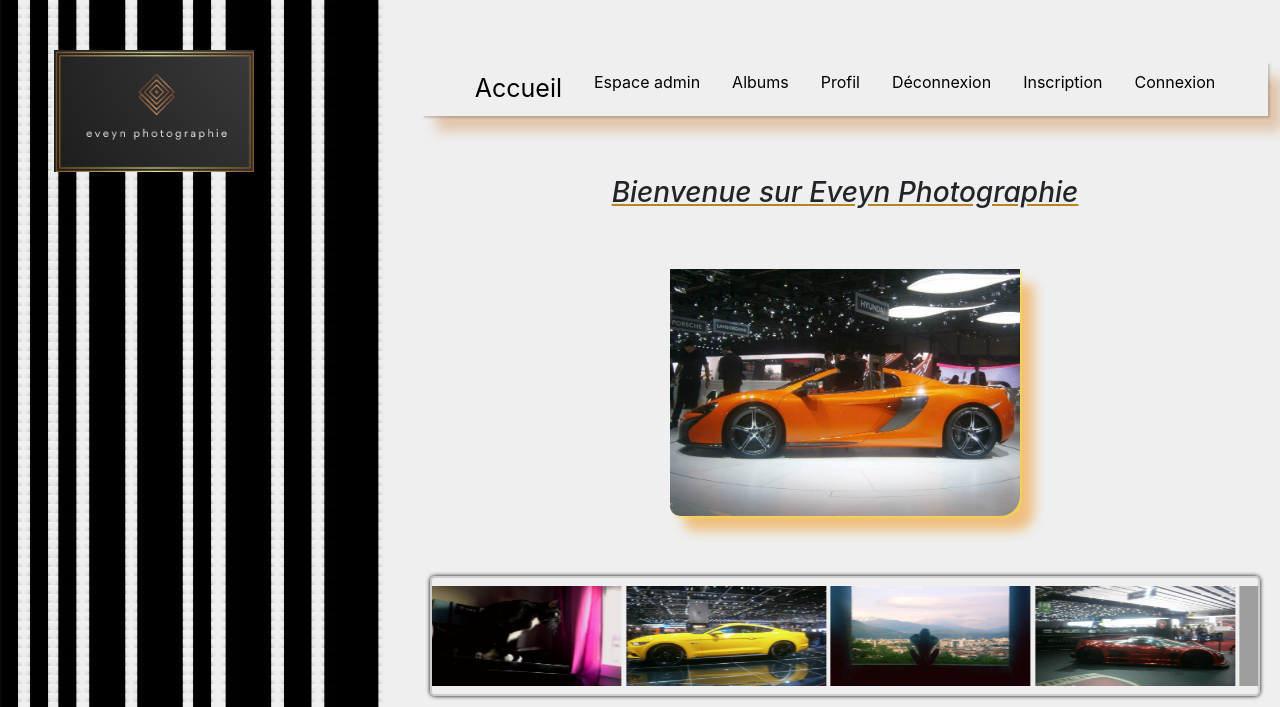
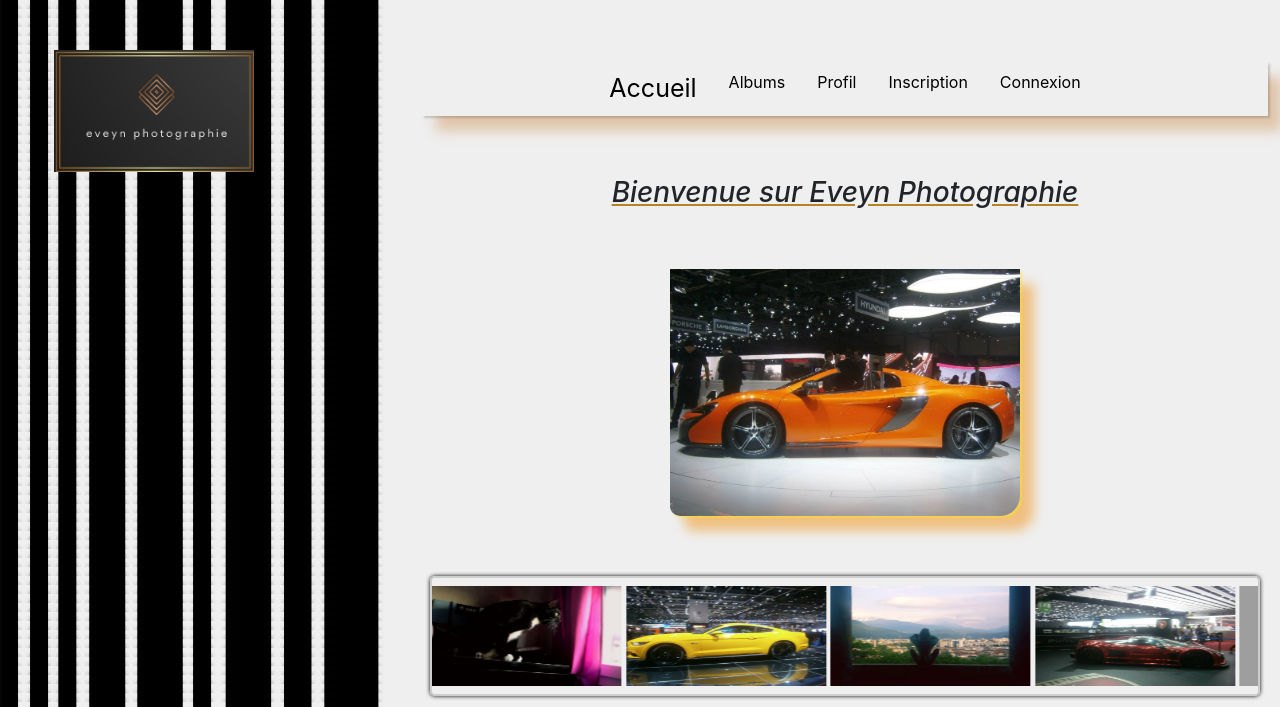
Before and after one commit to Eveyn-6/projet, a PHP site: page / in a window 1280 px wide. Shown: the top 707 px of the page. Run offline with PHP 8.4, Linux system fonts and the light colour scheme; grey boxes are pictures that could not be loaded.

Commit message:
form_suite

```diff
--- a/controller/frontoffice.php
+++ b/controller/frontoffice.php
@@ -28,24 +28,29 @@ function album()
 
     require_once('view/albumView.php');
 }
+
 function urbex()
 {
 
     require_once('view/urbexView.php');
     $title = " Urbex| Urbex";
 }
+
 function cars()
 {
 
     require_once('view/carsView.php');
     $title = " Cars| Auto";
 }
+
 function nature()
 {
 
     require_once('view/natureView.php');
     $title = " Nature| Nature";
 }
+
+
 
 function connexionController()
 {
@@ -69,24 +74,20 @@ function connexionController()
             if (!$connexion) {
 
                 $erreurs[] = 'Identifiants ou MDP incorrect ! ';
-            } else {
+            }
+
             if ($password_connect) {
                 session_start();
                 $_SESSION['id'] = $connexion['id'];
                 $_SESSION['pseudo'] = $pseudo;
                 header("Location: index.php?action=profil");
-                } else {
-                    $erreurs[] = 'Identifiants ou MDP incorrect ! ';
             }
         }
     } else {
-            $erreurs[] = 'Identifiants ou MDP incorrect ! ';
     }
+    require_once("view/connexionView.php");
 }
 
-
-    require_once("view/connexionView.php");
-}
 
 function inscriptionController()
 {
@@ -95,12 +96,14 @@ function inscriptionController()
     $errors = [];
 
     if ($_SERVER["REQUEST_METHOD"] == "POST" && isset($_POST['inscriptionView'])) {
+
         if (empty($_POST['pseudo']) or empty($_POST['email']) or empty($_POST['password']) or empty($_POST['password2'])) {
             $errors[] = "Veuillez remplir tous les champs demandés";
         }
 
         $pseudo = htmlspecialchars($_POST['pseudo']);
         $email = htmlspecialchars($_POST['email']);
+
         if (!filter_var($email, FILTER_VALIDATE_EMAIL)) {
             $errors[] = "L'Email saisie n'est pas valide choissisez-en un autre ";
         }
@@ -115,7 +118,7 @@ function inscriptionController()
             $errors[] = "Pseudo déjà utilisé choissisez-en un autre";
         }
 
-        if ($_POST['password'] != $_POST['password2']) {
+        if ($_POST['password'] == $_POST['password2']) {
 
             if (count($errors) == 0) {
                 $password = password_hash($_POST['password'], PASSWORD_DEFAULT);
@@ -127,16 +130,13 @@ function inscriptionController()
 
                 ));
 
-
                 header("Location:index.php?action=profil");
             }
         }
+    }
+    require_once("view/inscriptionView.php");
+}
 
-
-
-    require_once("view/inscriptionView.php");
-
- }
 function profilController()
 {
     $message = "Bienvenue";
@@ -152,13 +152,10 @@ function inscriptionController()
     } else {
         header("Location:index.php?action=connexion");
         die();
+    }
+
     require_once("view/profilView.php");
 }
-    }
-
-
-
-
 
 function editprofilController()
 {
@@ -170,27 +167,28 @@ function inscriptionController()
         header("Location:index.php?action=connexion");
         die();
     }
-    }
 
     $bdd = dbConnect();
-    if (isset($_SESSION) && isset($_SESSION['id']))
+
+    if (isset($_SESSION) && isset($_SESSION['id'])) {
         $getid = intval($_SESSION['id']);
         $requser = $bdd->prepare('SELECT * FROM user WHERE id = ?');
         $requser->execute(array($getid));
         $user = $requser->fetch();
+
         if ($_SERVER["REQUEST_METHOD"] == "POST") {
             $requser = $bdd->prepare('UPDATE `user` SET `pseudo`= :pseudo,`email`= :email,`password`= :password WHERE id= :id');
             $requser->execute(array(
                 'id' => $user['ID'],
-            'pseudo' => $user['pseudo'],
-            'email' => $user['email'],
-            'password' => $user['password'],
+                'pseudo' => $_POST['pseudo'],
+                'email' => $_POST['email'],
+                'password' => $_POST['password'],
             ));
             header("Location:index.php?action=profil");
         }
+    }
     require_once("view/editView.php");
 }
-
 
 
 function deconnexion()
--- a/view/editView.php
+++ b/view/editView.php
@@ -16,7 +16,7 @@
         </div>
         <div class="input_group">
             <label>Mot de passe:</label>
-            <input type="password" placeholder="Mot de passe" value="<?php echo $user['password'] ?> name=" password">
+            <input type="password" placeholder="Mot de passe" value="<?php echo $user['password'] ?> "name= "password">
         </div>
         <div class="input_group">
             <div class="btn"><button type="submit">Envoyer</button></div>
--- a/view/templates.php
+++ b/view/templates.php
@@ -1,55 +1,73 @@
 <!DOCTYPE html>
 <html>
+
 <head>
   <meta charset="utf-8">
   <title> </title>
-    <link rel="stylesheet" href="https://stackpath.bootstrapcdn.com/bootstrap/4.5.2/css/bootstrap.min.css"
-        integrity="sha384-JcKb8q3iqJ61gNV9KGb8thSsNjpSL0n8PARn9HuZOnIxN0hoP+VmmDGMN5t9UJ0Z" crossorigin="anonymous">
+  <link rel="stylesheet" href="https://stackpath.bootstrapcdn.com/bootstrap/4.5.2/css/bootstrap.min.css" integrity="sha384-JcKb8q3iqJ61gNV9KGb8thSsNjpSL0n8PARn9HuZOnIxN0hoP+VmmDGMN5t9UJ0Z" crossorigin="anonymous">
   <link rel="stylesheet" href="public/css/style.css">
 </head>
+
 <body>
   <div class="wrapper">
-      <div class="left"><a href="index.php?action=home"><img id="logo_left" src="public/images/logo7.png" alt="logo Eveyn photographie"/></a> </div>
+    <div class="left"><a href="index.php?action=home"><img id="logo_left" src="public/images/logo7.png" alt="logo Eveyn photographie" /></a> </div>
     <div class="content">
       <header class="header">
- <a href="index.php?action=home"><img id="logo_content" src="public/images/logo7.png" alt="logo Eveyn photographie"/></a>
+        <a href="index.php?action=home"><img id="logo_content" src="public/images/logo7.png" alt="logo Eveyn photographie" /></a>
         <ul id="nav" class="nav justify-content-center">
           <li class="nav-item">
-          <a  class="nav-link active" href="index.php?action=home" id="accueil"> <div id="accueil_link"> Accueil</div></a>
-        </li>
-
-        <li class="nav-item">
-          <a class="nav-link" href="index.php?action=admin"><div id="navbar">Espace admin</div></a>
+            <a class="nav-link active" href="index.php?action=home" id="accueil">
+              <div id="accueil_link"> Accueil</div>
+            </a>
           </li>
           <li class="nav-item">
-          <a class="nav-link" href="index.php?action=album"><div id="navbar">Albums</div></a>
-        </li> <li class="nav-item">
-          <a class="nav-link" href="index.php?action=profil"><div id="navbar">Profil</div></a>
+            <a class="nav-link" href="index.php?action=album">
+              <div id="navbar">Albums</div>
+            </a>
           </li>
           <li class="nav-item">
-
-        <li class="nav-item">
-          <a class="nav-link" href="index.php?action=deconnexion"><div id="color">Déconnexion</div></a>
+            <a class="nav-link" href="index.php?action=profil">
+              <div id="navbar">Profil</div>
+            </a>
           </li>
 
           <?php
-          if(!isUserConnected())
-          {
+          if (isUserConnected()) {
           ?>
- <a class="nav-link" href="index.php?action=inscription"><div id="navbar">Inscription</div></a>
+            <li class="nav-item">
+              <a class="nav-link" href="index.php?action=admin">
+                <div id="navbar">Espace admin</div>
+              </a>
             </li>
-        </li>
+
+
             <li class="nav-item">
-          <a class="nav-link" href="index.php?action=connexion"><div id="navbar">Connexion</div></a>
+              <a class="nav-link" href="index.php?action=deconnexion">
+                <div id="color">Déconnexion</div>
+              </a>
             </li>
 
           <?php
 
+          } else {
+          ?>
+            <li class="nav-item">
+
+              <a class="nav-link" href="index.php?action=inscription">
+                <div id="navbar">Inscription</div>
+              </a>
+            </li>
+
+            <li class="nav-item">
+              <a class="nav-link" href="index.php?action=connexion">
+                <div id="navbar">Connexion</div>
+              </a>
+            </li>
+          <?php
           }
-           else{
 
-           }
           ?>
+
 
         </ul>
       </header>
@@ -58,16 +76,11 @@
   </div>
   <div class="footer">
   </div>
-<script src="https://code.jquery.com/jquery-3.5.1.slim.min.js"
-    integrity="sha384-DfXdz2htPH0lsSSs5nCTpuj/zy4C+OGpamoFVy38MVBnE+IbbVYUew+OrCXaRkfj"
-    crossorigin="anonymous"></script>
-<script src="https://cdn.jsdelivr.net/npm/popper.js@1.16.1/dist/umd/popper.min.js"
-    integrity="sha384-9/reFTGAW83EW2RDu2S0VKaIzap3H66lZH81PoYlFhbGU+6BZp6G7niu735Sk7lN"
-    crossorigin="anonymous"></script>
-<script src="https://stackpath.bootstrapcdn.com/bootstrap/4.5.2/js/bootstrap.min.js"
-    integrity="sha384-B4gt1jrGC7Jh4AgTPSdUtOBvfO8shuf57BaghqFfPlYxofvL8/KUEfYiJOMMV+rV"
-    crossorigin="anonymous"></script>
+  <script src="https://code.jquery.com/jquery-3.5.1.slim.min.js" integrity="sha384-DfXdz2htPH0lsSSs5nCTpuj/zy4C+OGpamoFVy38MVBnE+IbbVYUew+OrCXaRkfj" crossorigin="anonymous"></script>
+  <script src="https://cdn.jsdelivr.net/npm/popper.js@1.16.1/dist/umd/popper.min.js" integrity="sha384-9/reFTGAW83EW2RDu2S0VKaIzap3H66lZH81PoYlFhbGU+6BZp6G7niu735Sk7lN" crossorigin="anonymous"></script>
+  <script src="https://stackpath.bootstrapcdn.com/bootstrap/4.5.2/js/bootstrap.min.js" integrity="sha384-B4gt1jrGC7Jh4AgTPSdUtOBvfO8shuf57BaghqFfPlYxofvL8/KUEfYiJOMMV+rV" crossorigin="anonymous"></script>
   <script src="https://code.jquery.com/jquery.js"></script>
   <script src="public/js/javascript.js"></script>
 </body>
+
 </html>
```
Also changed, not shown: controller/adminController.php (+4 -12 lines). Lines whose indentation alone changed are shown as unchanged.
